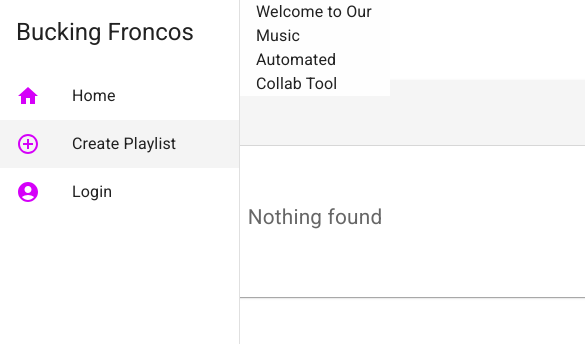
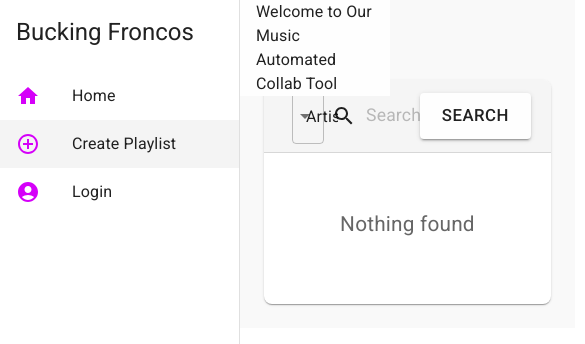
Before and after one commit to BuckingFroncos/spotify, a React (Create React App) app in the folder auto-spot-app/: page /create in a window 390 px wide. Shown: the top 344 px of the page, 585 px wide, since content can reach past the window. Built offline with nearby package versions, Linux system fonts and the light colour scheme.

Commit message:
Made create page more responsive; working on Song Cards

```diff
--- a/auto-spot-app/src/components/SearchBar.js
+++ b/auto-spot-app/src/components/SearchBar.js
@@ -3,9 +3,11 @@ import SearchIcon from '@mui/icons-material/Search'
 import Input from '@mui/material/Input'
 import Box from '@mui/material/Box'
 
-export default function SearchBar({ placeholder, onChange, searchBarWidth }){
+export default function SearchBar({placeholder, onChange, searchBarWidth, sx}){
     return(
-        <Box sx={{ display: 'flex', alignItems: 'center' }}>
+        <Box
+            sx={sx}
+        >
             <SearchIcon sx={{ marginRight: '10px' }}/>
             <Input
                 placeholder={placeholder}
--- a/auto-spot-app/src/components/SearchCard.js
+++ b/auto-spot-app/src/components/SearchCard.js
@@ -5,10 +5,7 @@ export default function SearchCard({header, content}){
     return(
         <Card
             sx={{
-                width: '1050px',
-                position: 'absolute',
-                left: '50%',
-                transform: 'translateX(-50%)',
+                width: '100%',
                 borderRadius: '8px'
             }}
         >
--- a/auto-spot-app/src/pages/Create.js
+++ b/auto-spot-app/src/pages/Create.js
@@ -1,8 +1,9 @@
-import { Grid, IconButton, Box, Typography, Button, ImageListItem, ImageListItemBar, ImageList, FormControl, InputLabel, Select, MenuItem } from "@mui/material"
+import { Grid, IconButton, Box, Typography, Button, ImageListItem, ImageListItemBar, ImageList, FormControl, InputLabel, Select, MenuItem} from "@mui/material"
 import React, { useState } from "react"
 import SearchBar from "../components/SearchBar"
 import SearchCard from "../components/SearchCard"
 import InfoOutlined from '@mui/icons-material/InfoOutlined'
+import { display, width } from "@mui/system"
 
 export default function Create() {
     const [input, setInput] = useState('')
@@ -59,18 +60,18 @@ export default function Create() {
                 noValidate
                 autoComplete='off'
                 onSubmit={handleSubmit}
+            >
+                <Box
                     sx={{
                         display: 'flex',
                         alignItems: 'center',
-                    justifyContent: 'space-between',
+                        backgroundColor: '#f5f5f5',
+                        borderBottom: '1px solid rgba(0, 0, 0, 0.12)',
                         paddingLeft: '20px',
                         paddingRight: '20px',
-                    height: '65px',
-                    backgroundColor: '#f5f5f5',
-                    borderBottom: '1px solid rgba(0, 0, 0, 0.12)',
                     }}
                 >
-                <FormControl sx={{ m: 1, width: `calc(100%)` }}>
+                    <FormControl sx={{ m: 1, flexShrink: 1}}>
                         <InputLabel id="Option-label">Option</InputLabel>
                         <Select
                             labelId="Option-label"
@@ -88,17 +89,23 @@ export default function Create() {
                     <SearchBar
                         placeholder={`Search By ${choice}`}
                         onChange={(e) => e.target.value ? setInput(e.target.value) : setInfo({}) }
-                    searchBarWidth='720px'
+                        searchBarWidth='100%'
+                        sx={{
+                            flexGrow: 2,
+                            display: 'flex',
+                            alignItems: 'center'
+                        }}
                     />
                     <Box>
                         <Button
                             variant='contained'
                             size='large'
                             type="submit"
-                        sx={{ fontSize: '1.05rem' }}
+                            sx={{ fontSize: '1.05rem', flexShrink: 0 }}
                         >
                             Search
                         </Button>
+                    </Box>
                 </Box>
             </Box>
         )
--- a/auto-spot-app/src/pages/Search-Results.js
+++ b/auto-spot-app/src/pages/Search-Results.js
@@ -1,4 +1,5 @@
-import { Grid, IconButton, Typography, ImageListItem, ImageListItemBar, ImageList } from "@mui/material"
+import { Grid, IconButton, Typography, Container, Card, Box, CardContent, CardMedia, ImageList, ImageListItem, ImageListItemBar} from "@mui/material"
+import { PlayArrow } from "@mui/icons-material";
 import React, { useState } from "react"
 import SearchCard from "../components/SearchCard"
 
@@ -39,27 +40,55 @@ export default function DisplayResults(){
     const getContent = () =>(
         <>
             {
-                <ImageList>
-                    {Object.keys(songs).map(( key ) =>
-                        <ImageListItem key={key}>
-                        <audio controls src={songs[key][1]}></audio>
-                        <img
-                                src={songs[key][2]}
-                                alt='https://socialistmodernism.com/wp-content/uploads/2017/07/placeholder-image.png?w=640'
-                        />
-                        <ImageListItemBar
-                            title={songs[key][0]}
-                            actionIcon={
-                            <IconButton
-                                sx={{ color: 'rgba(255, 255, 255, 0.54)' }}
-                            >
-                                <songsOutlined/>
-                                </IconButton>
-                            }
-                        />
-                        </ImageListItem>
-                    )}
-                </ImageList>
+                // <ImageList>
+                //     {Object.keys(songs).map(( key ) =>
+                //         <ImageListItem key={key}>
+                //         <audio controls src={songs[key][1]}></audio>
+                //         <img
+                //             src={songs[key][2].length === 0 ? 'https://socialistmodernism.com/wp-content/uploads/2017/07/placeholder-image.png?w=640' :
+                //             songs[key][2]}
+                //             alt={songs[key][2].length === 0 ? 'https://socialistmodernism.com/wp-content/uploads/2017/07/placeholder-image.png?w=640' :
+                //             songs[key][2]}
+                //         />
+                //         <ImageListItemBar
+                //             title={songs[key][0]}
+                //             subtitle={artist}
+                //         />
+                //         </ImageListItem>
+                //     )}
+                // </ImageList>
+
+                <Container>
+                    <Grid container>
+                        {Object.keys(songs).map(( key ) =>
+                            <Grid item key={key} >
+                                <Card sx={{ display: 'flex' }}>
+                                    <Box sx={{ display: 'flex', flexDirection: 'column' }}>
+                                        <CardContent sx={{ flex: '1 0 auto' }}>
+                                            <Typography component="div" variant="h5">
+                                                {songs[key][0]}
+                                            </Typography>
+                                            <Typography variant="subtitle1" color="text.secondary" component="div">
+                                                {artist}
+                                            </Typography>
+                                        </CardContent>
+                                        <Box sx={{ display: 'flex', alignItems: 'center', pl: 1, pb: 1 }}>
+                                            <audio controls src={songs[key][1]}></audio>
+                                        </Box>
+                                    </Box>
+                                    <CardMedia
+                                        component="img"
+                                        sx={{ width: 200, display:'flex'}}
+                                        image={songs[key][2].length === 0 ? 'https://socialistmodernism.com/wp-content/uploads/2017/07/placeholder-image.png?w=640' :
+                                        songs[key][2]}
+                                        alt={songs[key][2].length === 0 ? 'https://socialistmodernism.com/wp-content/uploads/2017/07/placeholder-image.png?w=640' :
+                                        songs[key][2]}
+                                    />
+                                </Card>
+                            </Grid>
+                        )}
+                    </Grid>
+                </Container>
             }
         </>
     );
```
Also changed, not shown: 1 other file (tests, documents, lock files or other folders). Lines whose indentation alone changed are shown as unchanged.
